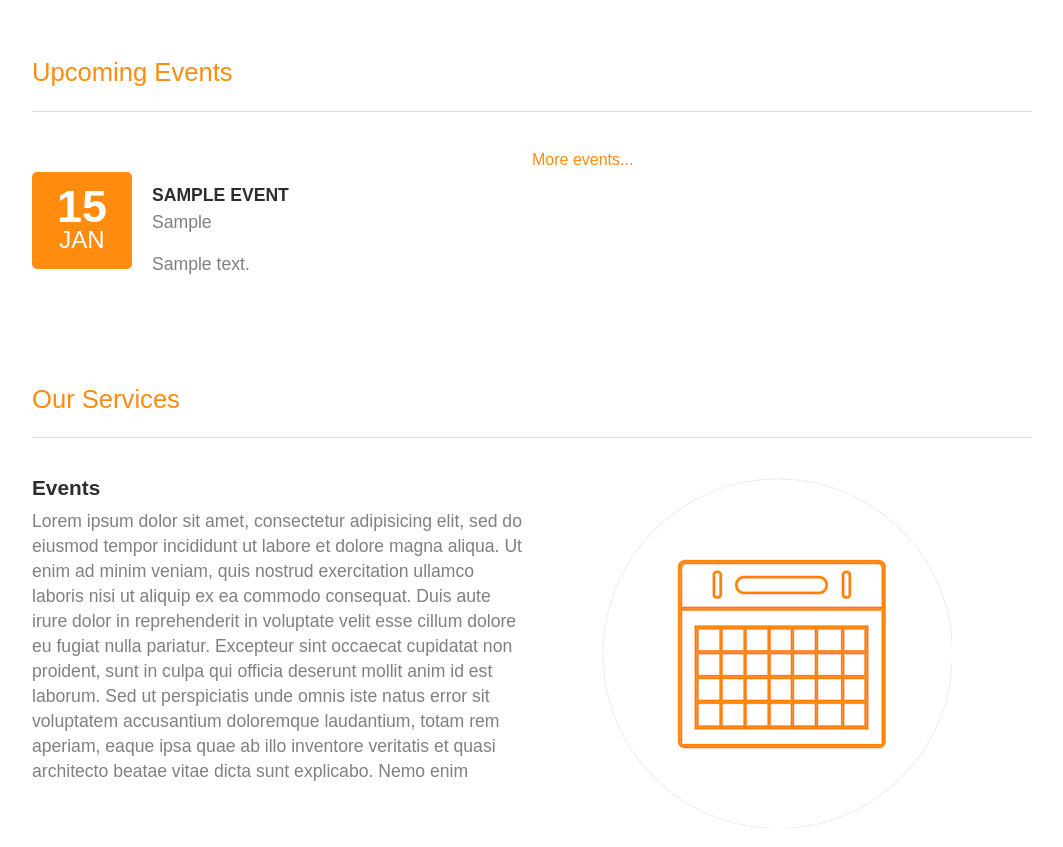
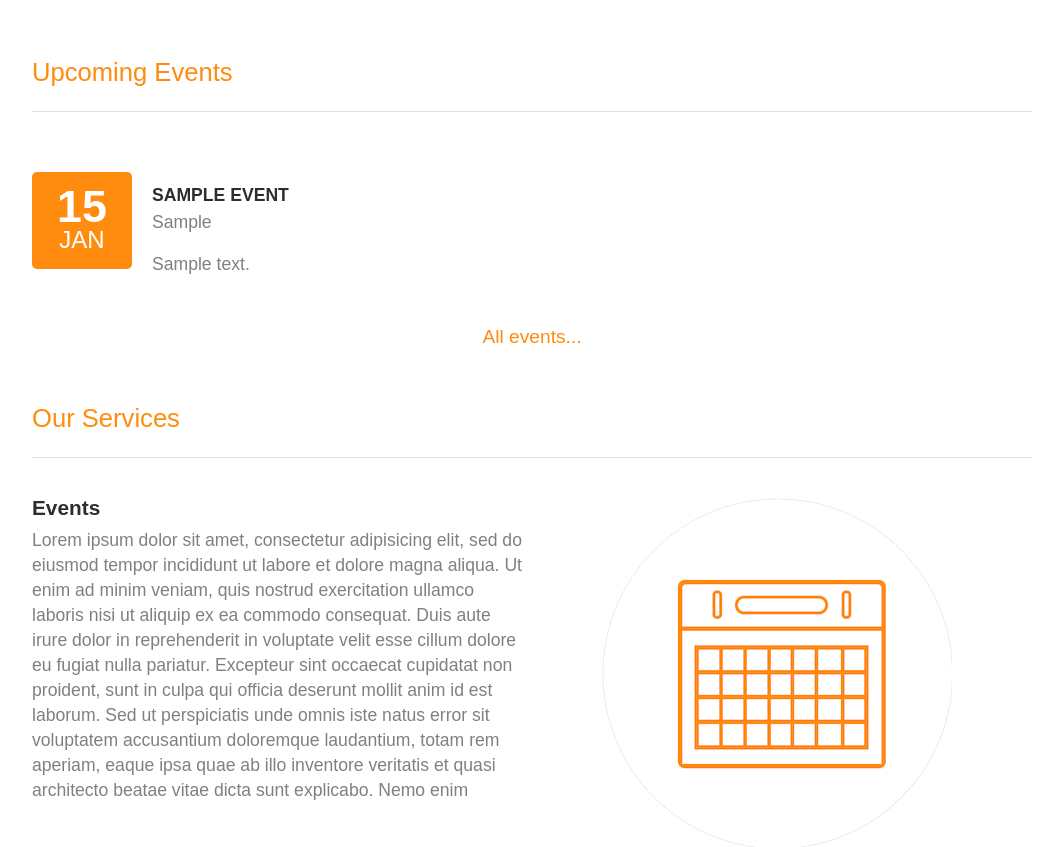
Before and after one commit to DUCSS/ducss-site-old, a Django app: page / in a window 1280 px wide. Shown: the part 108-955 px from the top of the page, without its empty margins (108-1171 px from the left). Run offline with Django 3.2, Linux system fonts and the light colour scheme; tables that the repository leaves empty hold one stand-in row (values such as "Sample post"); parts of the project's set-up code (start-up, migrations or seed data) failed here and were passed over; some web fonts are replaced.

Commit message:
Fixed 'All events' link alignment

```diff
--- a/project/events/templates/listing.html
+++ b/project/events/templates/listing.html
@@ -4,7 +4,7 @@
 
 {% block body_html %}
     <section id="events">
-        <h1>Upcoming Events</h1>
+        <h1>All Events</h1>
 
         <div class="row">
             {% for event in events %}
--- a/project/static/base/css/main.css
+++ b/project/static/base/css/main.css
@@ -197,6 +197,7 @@ ul.nav a#facebook:hover {
 /* =================== Content =================== */
 
 section {
+	display: block;
 	margin-bottom: 60px;
 }
 
@@ -265,6 +266,13 @@ section#events .col:last-child {
 	margin-bottom: 10px;
 	font-size: 1.1em;
 	color: #808080;
+}
+
+.more-events {
+	clear: both;
+	padding-top: 50px;
+	text-align: center;
+	font-size: 1.2em;
 }
 
 /* =================== Services =================== */
--- a/project/templates/base/home.html
+++ b/project/templates/base/home.html
@@ -24,8 +24,8 @@
             {% cycle '' '</div>' %}
         {% endfor %}
 
-        <div class="row">
-            <a href="/events/all">More events...</a>
+        <div class="more-events">
+            <a href="/events/all">All events...</a>
         </div>
     </section>
 
```
